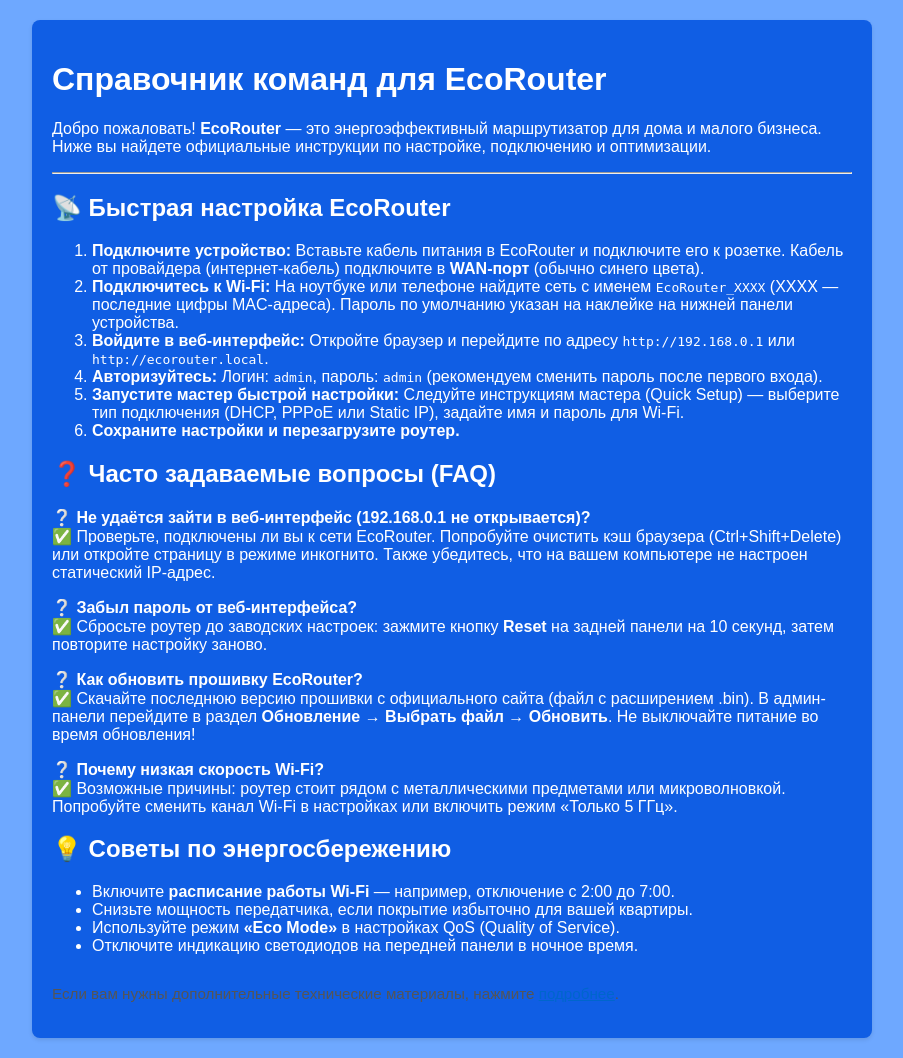
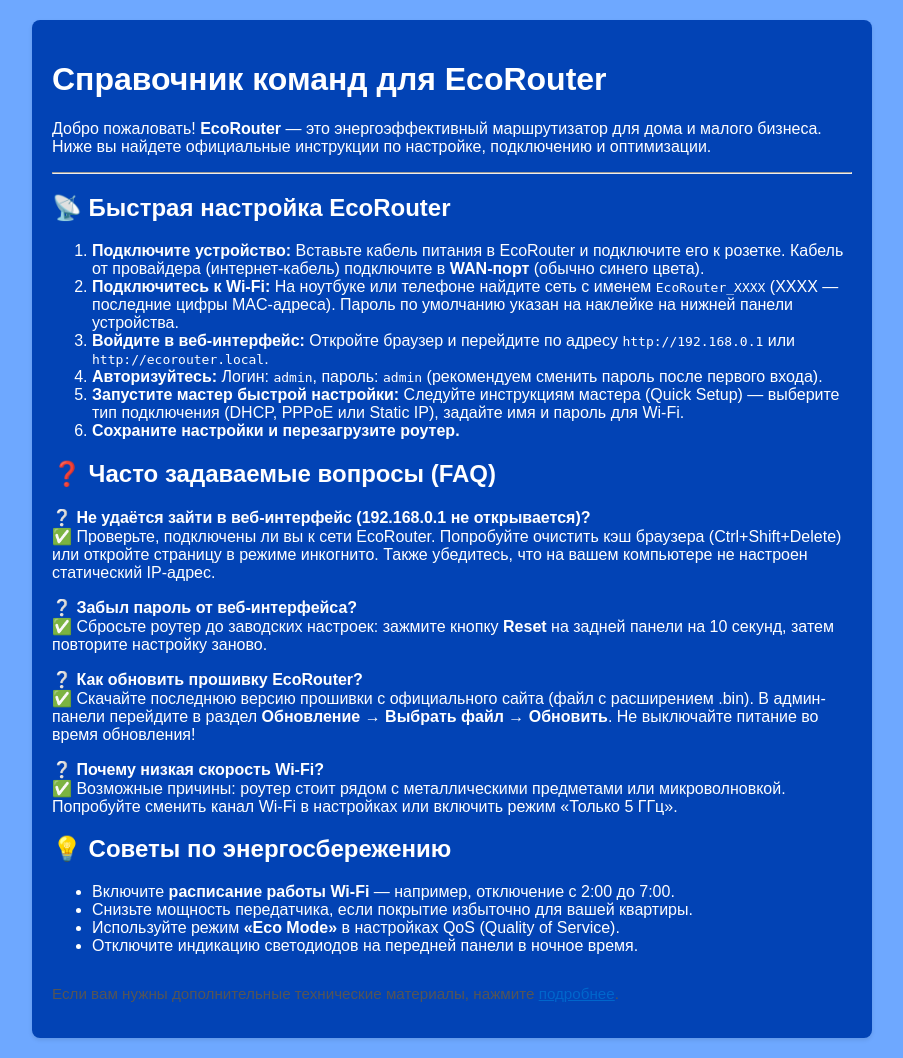
Before and after one commit to MaxMaxbetov2314/my-django-site, a Django app: page / in a window 1280 px wide. Shown: the part 85-1143 px from the top of the page, without its empty margins (188-1091 px from the left). Run offline with Django 5.2, Linux system fonts and the light colour scheme.

Commit message:
меняем цвет основного фона под текстx2

```diff
--- a/templates/base.html
+++ b/templates/base.html
@@ -60,7 +60,7 @@
             padding: 20px;
             max-width: 800px;
             margin: 20px auto; /* Центрируем блок и добавляем отступы сверху/снизу */
-            background-color: #105EE4; /* Белый фон для контентного блока */
+            background-color: #0243B5; /* Белый фон для контентного блока */
             border-radius: 8px;
             box-shadow: 0 2px 4px rgba(0,0,0,0.1); /* Легкая тень */
         }
```
